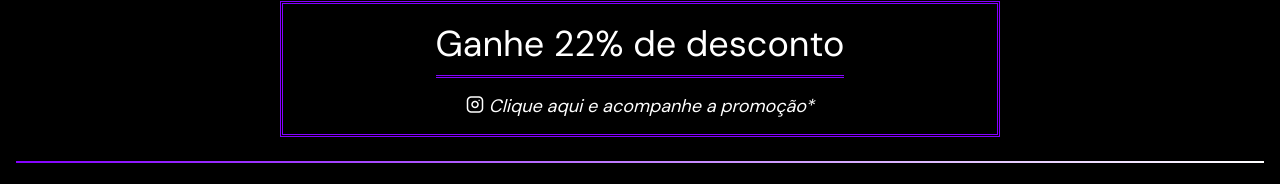
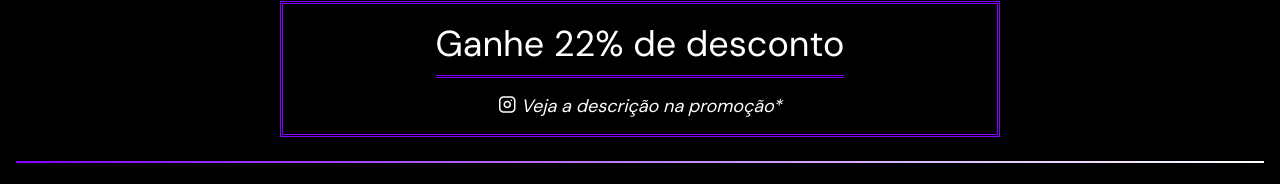
Before and after one commit to EwerthonOl/Loja-Virtual-DickyStore, a plain HTML site: page camisas.html in a window 1280 px wide. Shown: the part 198-382 px from the top of the page. Drawn offline with nearby package versions, Linux system fonts and the light colour scheme; files whose address does not match are found by name.

Commit message:
atualização texto

```diff
--- a/camisas.html
+++ b/camisas.html
@@ -54,8 +54,7 @@
               <p>Ganhe <span>22%</span> de desconto</p>
             </div>
             <a href="https://www.instagram.com/p/CS7mVrHp6eK/"
-              ><i class="icon-instagram"></i> Clique aqui e acompanhe a
-              promoção*</a
+              ><i class="icon-instagram"></i> Veja a descrição na promoção*</a
             >
           </div>
           <br />
```
